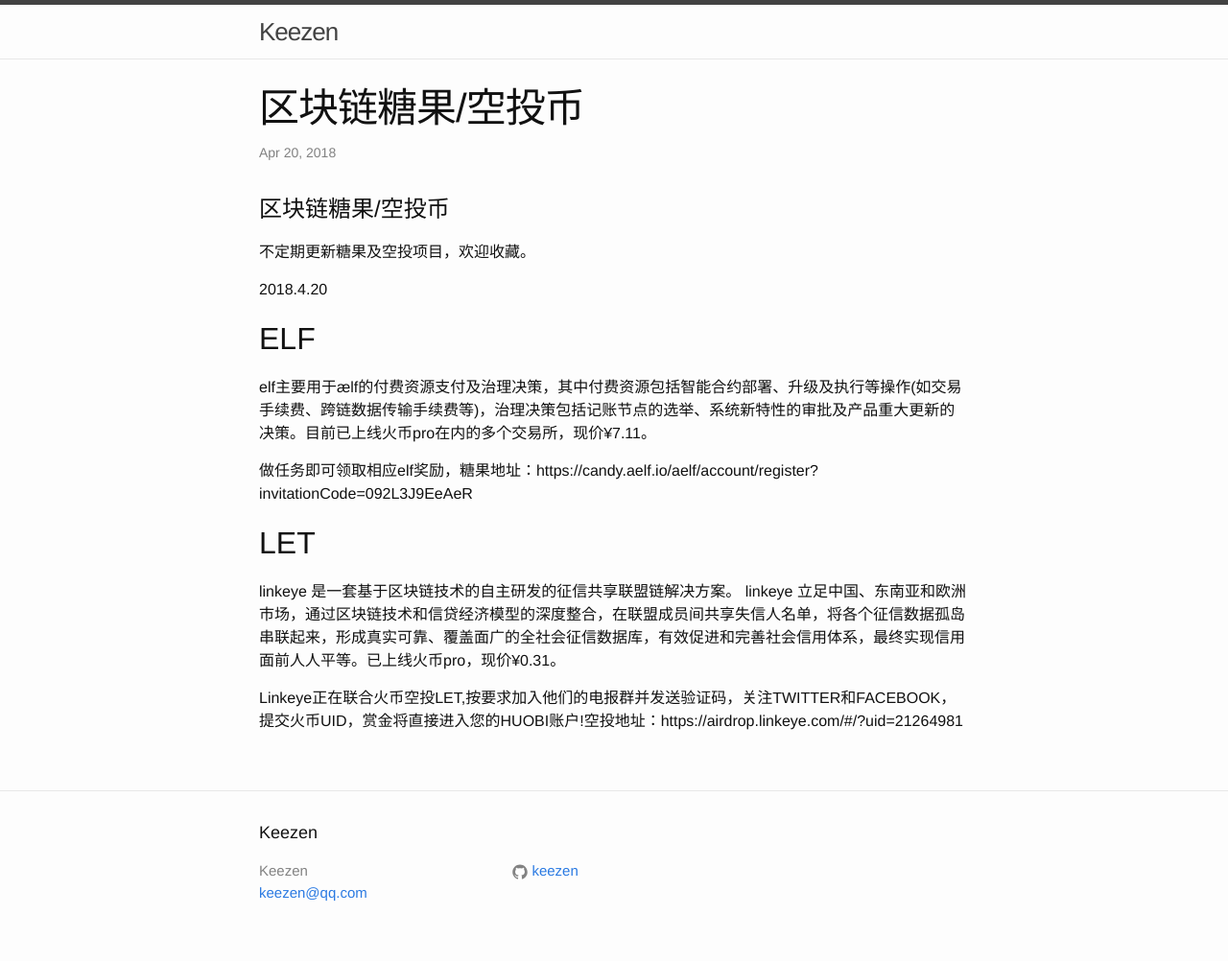
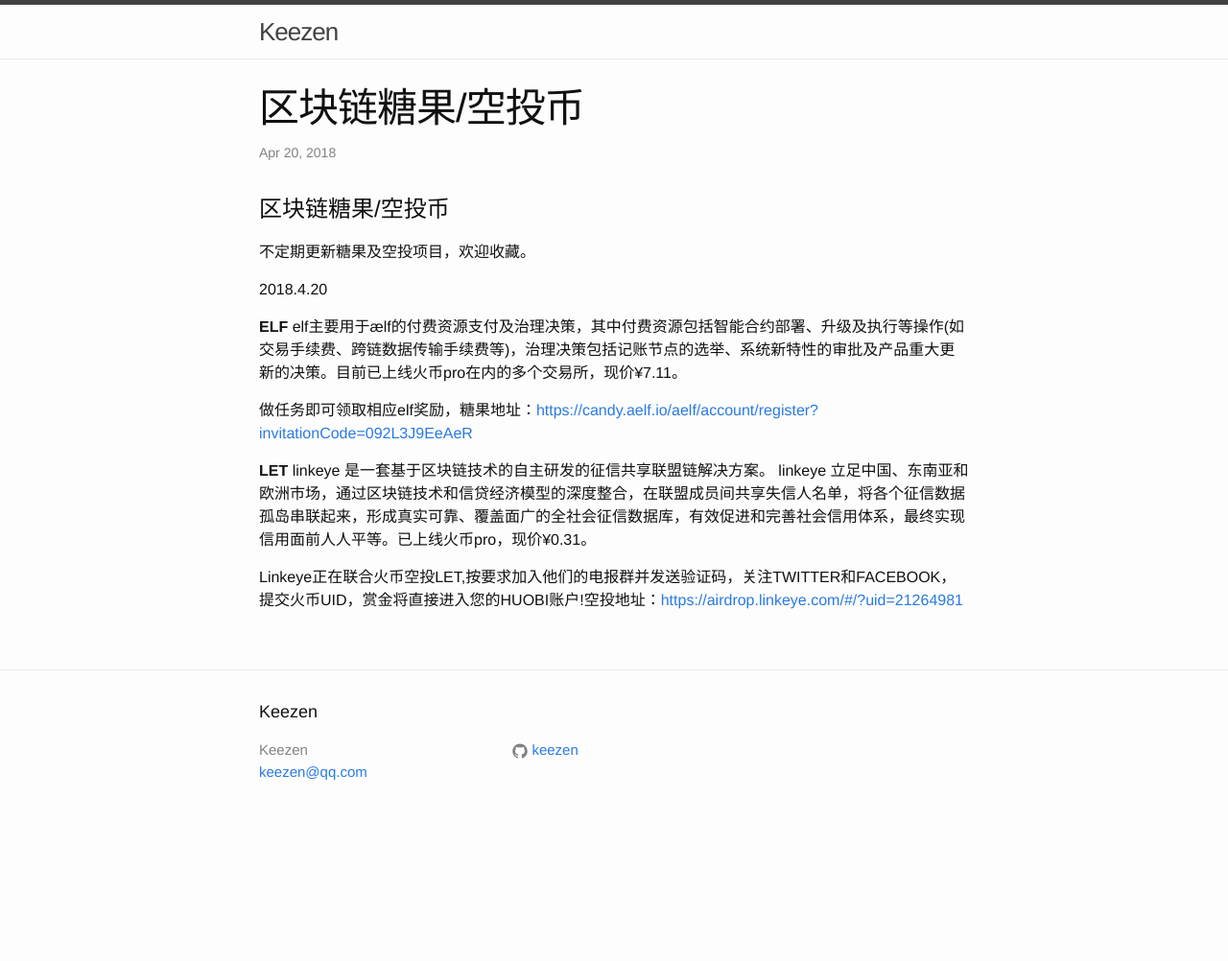
Before and after one commit to keezen/keezen.github.io, a Jekyll site: the page built from _posts/2018-04-20-blockchain-candy.md, in a window 1280 px wide. Shown: the whole page at 96% size. Built offline with Jekyll 4.4.1, drawn with Linux system fonts in a browser that asks for light colours; Markdown is read by kramdown in place of the engine named in the settings; comment, search, counter and statistics services are not loaded; after the commit the page ends 900 px from its top, so only the background shows below that.

```diff
--- a/_posts/2018-04-20-blockchain-candy.md
+++ b/_posts/2018-04-20-blockchain-candy.md
@@ -10,12 +10,12 @@ title: 区块链糖果/空投币
 
 2018.4.20
 
-## ELF
+**ELF**
 elf主要用于ælf的付费资源支付及治理决策，其中付费资源包括智能合约部署、升级及执行等操作(如交易手续费、跨链数据传输手续费等)，治理决策包括记账节点的选举、系统新特性的审批及产品重大更新的决策。目前已上线火币pro在内的多个交易所，现价¥7.11。
 
-做任务即可领取相应elf奖励，糖果地址：https://candy.aelf.io/aelf/account/register?invitationCode=092L3J9EeAeR
+做任务即可领取相应elf奖励，糖果地址：<https://candy.aelf.io/aelf/account/register?invitationCode=092L3J9EeAeR>
 
-## LET
+**LET**
 linkeye 是一套基于区块链技术的自主研发的征信共享联盟链解决方案。 linkeye 立足中国、东南亚和欧洲市场，通过区块链技术和信贷经济模型的深度整合，在联盟成员间共享失信人名单，将各个征信数据孤岛串联起来，形成真实可靠、覆盖面广的全社会征信数据库，有效促进和完善社会信用体系，最终实现信用面前人人平等。已上线火币pro，现价¥0.31。
 
-Linkeye正在联合火币空投LET,按要求加入他们的电报群并发送验证码，关注TWITTER和FACEBOOK，提交火币UID，赏金将直接进入您的HUOBI账户!空投地址：https://airdrop.linkeye.com/#/?uid=21264981
+Linkeye正在联合火币空投LET,按要求加入他们的电报群并发送验证码，关注TWITTER和FACEBOOK，提交火币UID，赏金将直接进入您的HUOBI账户!空投地址：<https://airdrop.linkeye.com/#/?uid=21264981>
```
